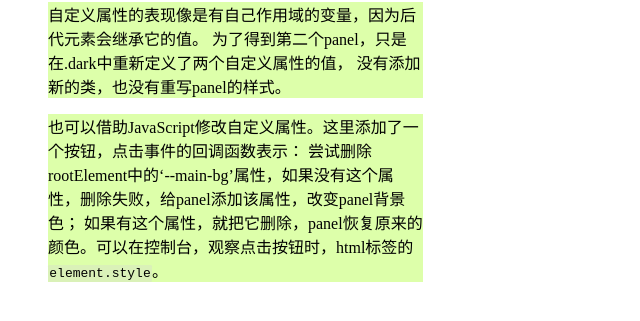
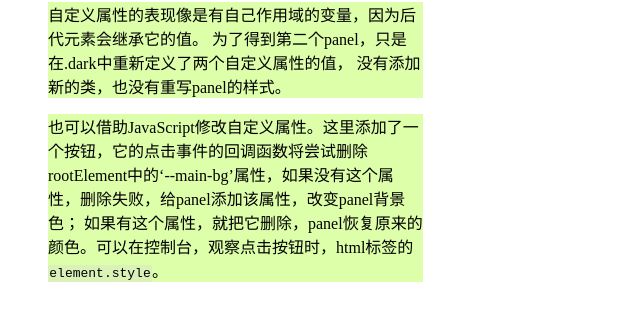
Before and after one commit to yikayiyo/css-in-depth, a plain HTML site: page chapter-02/2-12.html in a window 1280 px wide. Shown: the part 293-614 px from the top of the page, 0-640 px from the left. Drawn offline with Linux system fonts and the light colour scheme.

Commit message:
typo fix

```diff
--- a/chapter-02/2-12.html
+++ b/chapter-02/2-12.html
@@ -33,8 +33,7 @@
 		</blockquote>
 
 		<blockquote>
-			也可以借助JavaScript修改自定义属性。这里添加了一个按钮，点击事件的回调函数表示：
-			尝试删除rootElement中的‘--main-bg’属性，如果没有这个属性，删除失败，给panel添加该属性，改变panel背景色；
+			也可以借助JavaScript修改自定义属性。这里添加了一个按钮，它的点击事件的回调函数将尝试删除rootElement中的‘--main-bg’属性，如果没有这个属性，删除失败，给panel添加该属性，改变panel背景色；
 			如果有这个属性，就把它删除，panel恢复原来的颜色。可以在控制台，观察点击按钮时，html标签的<code>element.style</code>。
 		</blockquote>
 	</body>
@@ -81,7 +80,7 @@
 	<script type="text/javascript">
 		const btn = document.getElementById("toggle-bg-color-btn");
 		var rootElement = document.documentElement;
-
+		/* 这个地方的逻辑挺有意思的 */
 		btn.addEventListener("click", () => {
 			if (!rootElement.style.removeProperty("--main-bg")) {
 				console.log("删除失败");
```
